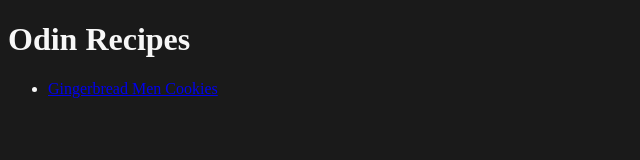
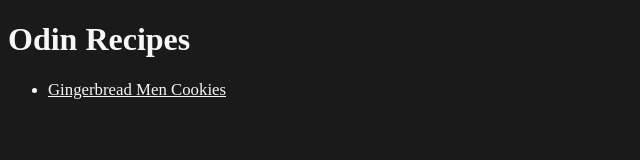
Before and after one commit to StevenAlmeida/RecipeProject, a plain HTML site: page index.html in a window 1280 px wide. Shown: the whole page, without its empty margins (0-640 px from the left). Drawn offline with Linux system fonts and the light colour scheme.

Commit message:
Added styles for links on main page

```diff
--- a/styles.css
+++ b/styles.css
@@ -2,3 +2,9 @@ body {
     background-color: #1a1a1a;
     color: #f7f7f7;
 }
+
+li a {
+    color: #f7f7f7;
+    font-size: 1.05em;
+    margin-bottom: 5px;
+}
```
